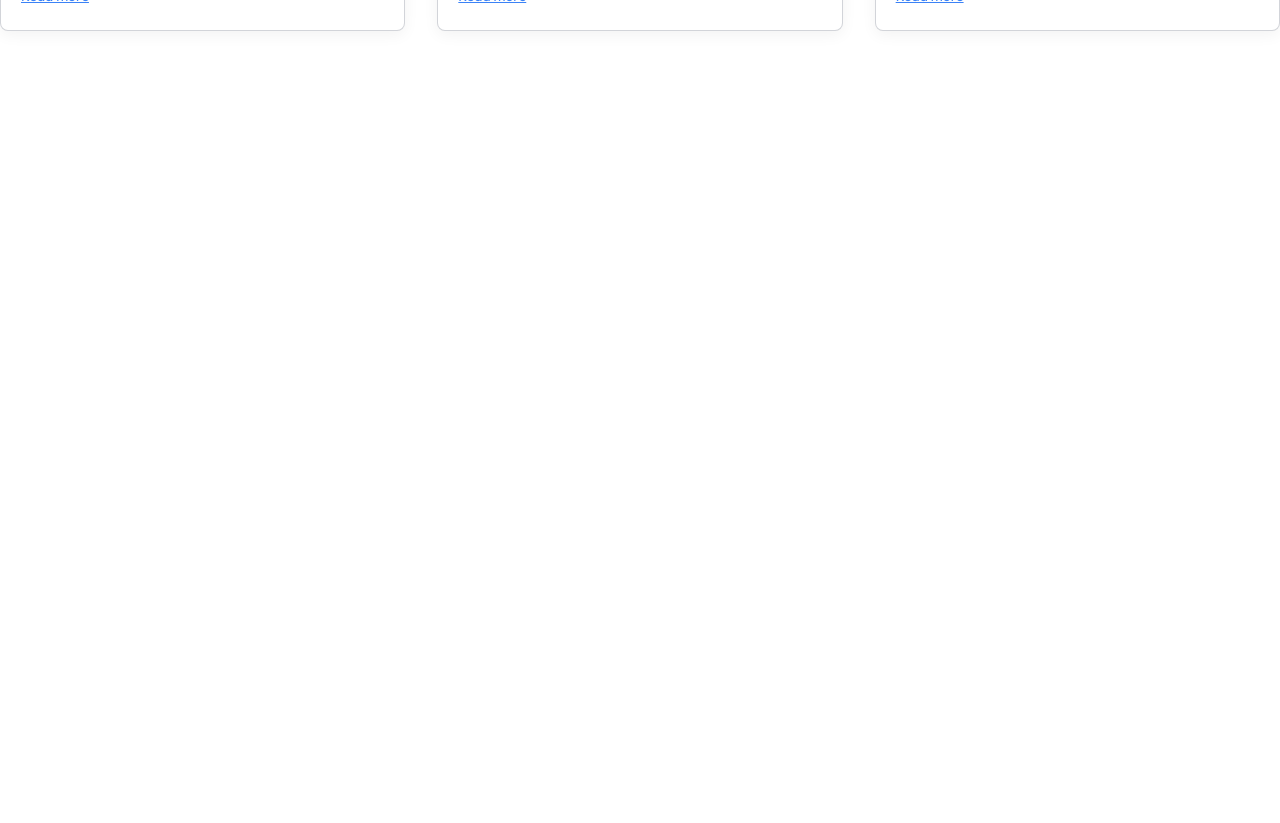
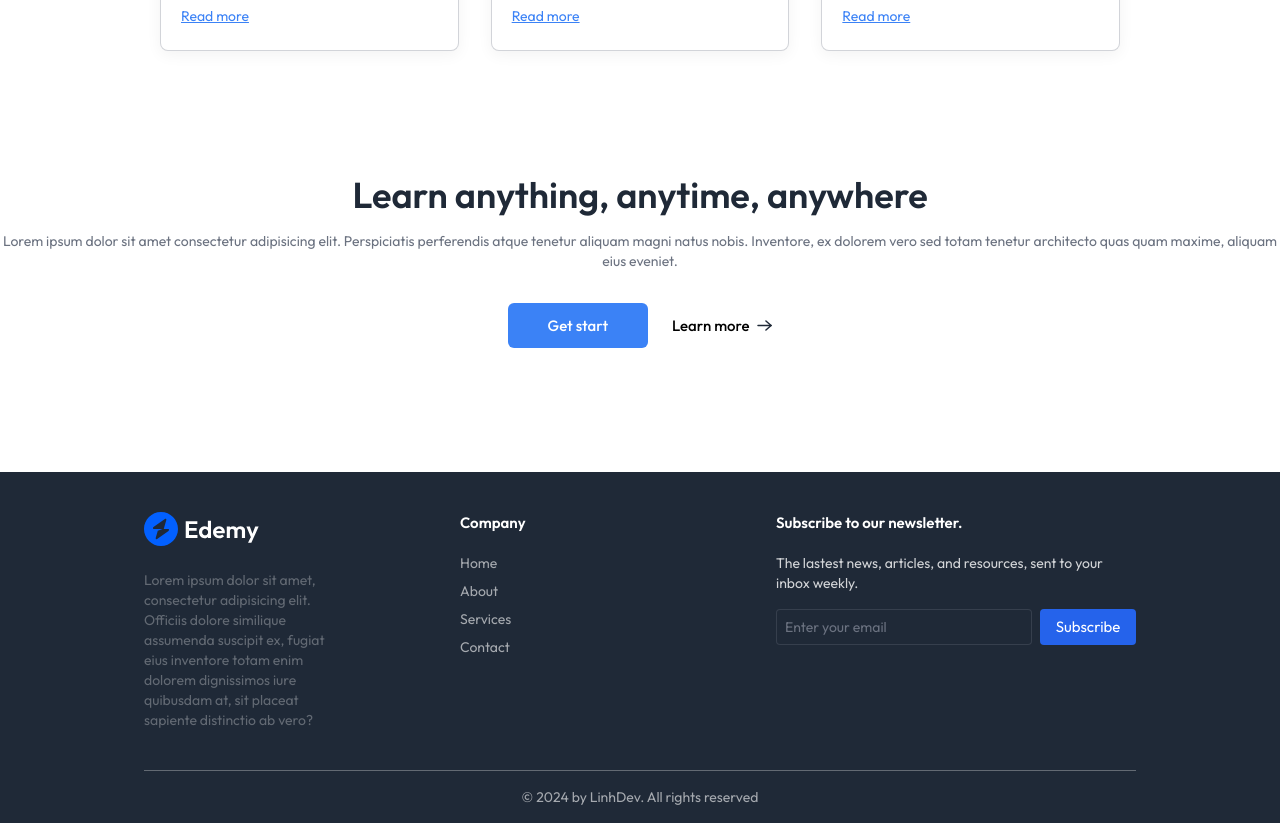
Before and after one commit to LinhKH/greatstack-mern-lms, a React (Vite) app in the folder client/: page / in a window 1280 px wide. Shown: the part 2180-3003 px from the top of the page. Before the commit the page ends 2267 px from the top, so only its background shows below. Built offline with nearby package versions, Linux system fonts and the light colour scheme; no server answers; a web font is replaced by a local one.

Commit message:
Refactor student components; replace CallToActin with CallToAction, enhance Footer layout, and implement course filtering in CoursesList

```diff
--- a/client/src/components/student/CallToActin.jsx
+++ /dev/null
@@ -1,11 +0,0 @@
-import React from 'react';
-
-const CallToActin = () => {
-  return (
-    <div>
-      CallToActin
-    </div>
-  )
-}
-
-export default CallToActin
--- /dev/null
+++ b/client/src/components/student/CallToAction.jsx
@@ -0,0 +1,17 @@
+import React from 'react';
+import { assets } from '../../assets/assets';
+
+const CallToAction = () => {
+  return (
+    <div className='flex flex-col items-center gap-4 pt-10 pb-24 px-8 md:px-0'>
+      <h1 className='text-xl md:text-4xl text-gray-800 font-semibold'>Learn anything, anytime, anywhere</h1>
+      <p className='text-gray-500 sm:text-sm'>Lorem ipsum dolor sit amet consectetur adipisicing elit. Perspiciatis perferendis atque tenetur aliquam magni natus nobis. Inventore, ex dolorem vero sed totam tenetur architecto quas quam maxime, aliquam eius eveniet.</p>
+      <div className='flex items-center gap-6 mt-4 font-medium'>
+        <button className='px-10 py-3 rounded-md text-white bg-blue-500'>Get start</button>
+        <button className='flex items-center gap-2'>Learn more <img src={assets.arrow_icon} alt="arrow_icon" /></button>
+      </div>
+    </div>
+  )
+}
+
+export default CallToAction
--- a/client/src/components/student/Footer.jsx
+++ b/client/src/components/student/Footer.jsx
@@ -1,10 +1,36 @@
 import React from 'react';
+import { assets } from '../../assets/assets';
 
 const Footer = () => {
   return (
-    <div>
-      Footer
-    </div>
+    <footer className='bg-gray-800 md:px-36 text-left w-full mt-10'>
+      <div className="flex flex-col md:flex-row items-start px-8 md:px-0 justify-center gap-10 md:gap-32 py-10 border-b border-white/30">
+        <div className='flex flex-col md:items-start items-center w-full'>
+          <img src={assets.logo_dark} alt="logo_dark" />
+          <p className='mt-6 text-center md:text-left text-sm text-white/30'>Lorem ipsum dolor sit amet, consectetur adipisicing elit. Officiis dolore similique assumenda suscipit ex, fugiat eius inventore totam enim dolorem dignissimos iure quibusdam at, sit placeat sapiente distinctio ab vero?</p>
+        </div>
+        <div className='flex flex-col md:items-start items-center w-full'>
+          <h2 className='font-semibold text-white mb-5'>Company</h2>
+          <ul className='flex md:flex-col w-full justify-between text-sm text-white/80 md:space-y-2'>
+            <li className='text-white/60 text-sm'>Home</li>
+            <li className='text-white/60 text-sm'>About</li>
+            <li className='text-white/60 text-sm'>Services</li>
+            <li className='text-white/60 text-sm'>Contact</li>
+          </ul>
+        </div>
+        <div className='hidden md:flex flex-col items-start w-full'>
+          <h2 className='font-semibold text-white mb-5'>Subscribe to our newsletter.</h2>
+          <p className='text-sm text-white/80'>The lastest news, articles, and resources, sent to your inbox weekly.</p>
+          <div className='flex items-center gap-2 mt-4'>
+            <input className='border border-gray-500/30 bg-gray-800 text-gray-500 placeholder-gray-500 outline-none w-64 h-9 rounded px-2 text-sm' type="text" placeholder='Enter your email' />
+            <button className='bg-blue-600 w-24 h-9 text-white rounded'>Subscribe</button>
+          </div>
+        </div>
+      </div>
+      <p className='py-4 text-center text-xs md:text-sm text-white/60'>
+        &copy; 2024 by LinhDev.  All rights reserved
+      </p>
+    </footer>
   )
 }
 
--- a/client/src/components/student/TestimonialsSection.jsx
+++ b/client/src/components/student/TestimonialsSection.jsx
@@ -3,7 +3,7 @@ import { assets, dummyTestimonial } from "../../assets/assets";
 
 const TestimonialsSection = () => {
   return (
-    <div className="pb-14 px-8 md:px-0">
+    <div className="pb-14 px-8 md:px-40">
       <h2 className="text-3xl font-medium text-gray-800">Testimonials</h2>
       <p className="md:text-base text-gray-500 mt-3">
         Lorem, ipsum dolor sit amet consectetur adipisicing elit. Labore soluta
--- a/client/src/pages/student/CoursesList.jsx
+++ b/client/src/pages/student/CoursesList.jsx
@@ -1,11 +1,61 @@
-import React from 'react';
+import React, { useContext, useEffect, useState } from "react";
+import { useNavigate, useParams } from "react-router-dom";
+import SearchBar from "../../components/student/SearchBar";
+import { AppContext } from "../../context/AppContext";
+import CourseCard from "../../components/student/CourseCard";
+import { assets } from "../../assets/assets";
+import Footer from "../../components/student/Footer";
 
 const CoursesList = () => {
+  const navigate = useNavigate();
+  const { input } = useParams();
+  const { allCourses } = useContext(AppContext);
+  const [filteredCourses, setFilteredCourses] = useState([]);
+
+  useEffect(() => {
+    if (input) {
+      const filteredCourses = allCourses.filter(course => course.courseTitle.toLowerCase().includes(input.toLowerCase()));
+      setFilteredCourses(filteredCourses);
+    } else {
+      setFilteredCourses(allCourses);
+    }
+  }, [input, allCourses]);
+
   return (
-    <div>
-      CoursesList
-    </div>
-  )
-}
+    <>
+      <div className="relative md:px-36 px-8 pt-20 text-left">
+        <div className="flex md:flex-row flex-col gap-6 items-start justify-between w-full">
+          <div>
+            <h1 className="text-4xl font-semibold text-gray-800">Course List</h1>
+            <p className="text-gray-500">
+              <span
+                onClick={() => navigate("/")}
+                className="text-blue-600 cursor-pointer"
+              >
+                Home
+              </span>{" "}
+              / <span>Course list</span>
+            </p>
+          </div>
+          <SearchBar data={input} />
+        </div>
+        {
+          input && (
+            <div className="inline-flex items-center gap-4 px-4 py-2 border mt-8 -mb-8 text-gray-600">
+              <p>{input}</p>
+              <img src={assets.cross_icon} alt="cross_icon" className="cursor-pointer" onClick={() => navigate('/course-list')} />
+            </div>
+          )
+        }
+        <div className="grid grid-cols-auto px-4 md:px-0 md:my-16 my-10 gap-4">
+          {
+            filteredCourses.map((course, index) => (<CourseCard course={course} key={index} />))
+          }
+        </div>
+      </div>
+      <Footer />
+    </>
+  );
+};
 
-export default CoursesList
+export default CoursesList;
--- a/client/src/pages/student/Home.jsx
+++ b/client/src/pages/student/Home.jsx
@@ -3,6 +3,8 @@ import Hero from '../../components/student/Hero';
 import Companies from '../../components/student/Companies';
 import CoursesSection from '../../components/student/CoursesSection';
 import TestimonialsSection from '../../components/student/TestimonialsSection';
+import CallToAction from '../../components/student/CallToAction';
+import Footer from '../../components/student/Footer';
 
 const Home = () => {
   return (
@@ -11,6 +13,8 @@ const Home = () => {
       <Companies />
       <CoursesSection />
       <TestimonialsSection />
+      <CallToAction />
+      <Footer />
     </div>
   )
 }
```
